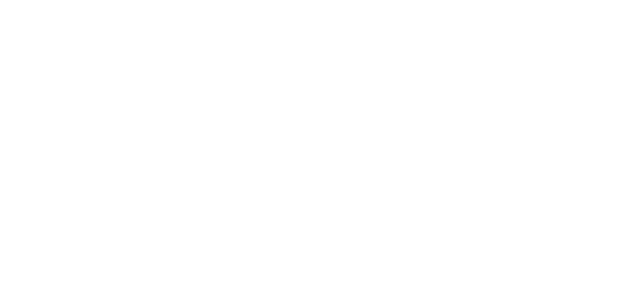
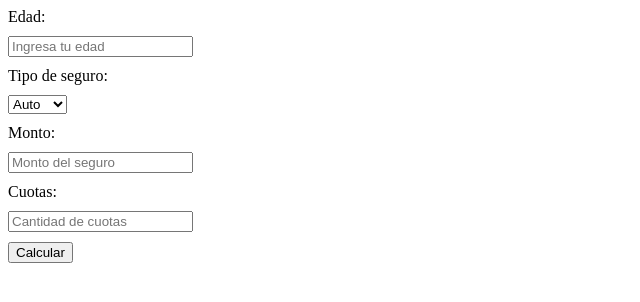
Before and after one commit to LuciaVila/proyecto-js-, a plain HTML site: page index.html in a window 1280 px wide. Shown: the whole page, without its empty margins (0-640 px from the left). Drawn offline with Linux system fonts and the light colour scheme.

Commit message:
cambios Js e index

```diff
--- /dev/null
+++ b/css/style.css
@@ -0,0 +1,7 @@
+#calculatorForm label,
+#calculatorForm input,
+#calculatorForm select,
+#calculatorForm button {
+  display: block;
+  margin-bottom: 10px;
+}
--- a/index.html
+++ b/index.html
@@ -1,11 +1,36 @@
 <!DOCTYPE html>
 <html lang="en">
+
 <head>
     <meta charset="UTF-8">
     <meta name="viewport" content="width=device-width, initial-scale=1.0">
+    <link rel="stylesheet" href="./css/style.css">
     <title>Document</title>
 </head>
+<form id="calculatorForm">
+    <label for="edad">Edad:</label>
+    <input type="number" id="edad" placeholder="Ingresa tu edad">
+
+    <label for="tipo">Tipo de seguro:</label>
+    <select id="tipo">
+        <option value="auto">Auto</option>
+        <option value="hogar">Hogar</option>
+        <option value="vida">Vida</option>
+    </select>
+
+    <label for="monto">Monto:</label>
+    <input type="number" id="monto" placeholder="Monto del seguro">
+
+    <label for="cuotas">Cuotas:</label>
+    <input type="number" id="cuotas" placeholder="Cantidad de cuotas">
+
+    <button type="button" onclick="calcularSeguro()">Calcular</button>
+</form>
+
+<p id="resultado"></p>
+
 <body>
     <script src="./js/index.js"></script>
 </body>
+
 </html>
--- a/js/index.js
+++ b/js/index.js
@@ -1,5 +1,10 @@
-//costo del seguro
-function calcularSeguro(edad, tipo) {
+//costo de seguro y pagos en cuotas
+function calcularSeguro() {
+    let edad = parseInt(document.getElementById("edad").value);
+    let tipo = document.getElementById("tipo").value;
+    let monto = parseFloat(document.getElementById("monto").value);
+    let cuotas = parseInt(document.getElementById("cuotas").value);
+
     let costo;
 
     if (tipo === 'auto') {
@@ -10,23 +15,11 @@ function calcularSeguro(edad, tipo) {
         costo = 150 + (edad - 18) * 30;
     }
 
-    return costo;
+    let pagoMensual = monto / cuotas;
+    let resultado = `El costo del seguro es: ${costo}, y el pago mensual es: ${pagoMensual}`;
+
+    document.getElementById("resultado").innerHTML = resultado;
 }
-
-let edadEjemplo = 25;
-let tipoEjemplo = 'auto';
-let costoSeguro = calcularSeguro(edadEjemplo, tipoEjemplo);
-console.log(`El costo del seguro para una persona de ${edadEjemplo} años y tipo de seguro ${tipoEjemplo} es: ${costoSeguro}`);
-
-//pagos en cuotas
-function calcularPagosEnCuotas(monto, cuotas) {
-    return monto / cuotas;
-}
-
-let monto = 1000;
-let cuotas = 12;
-let pagoMensual = calcularPagosEnCuotas(monto, cuotas);
-console.log("Pago mensual:", pagoMensual);
 
 //impuestos y descuentos.
 function calcularValorFinal(precio, impuestos, descuentos) {
@@ -53,5 +46,8 @@ let turnosEjemplo = [
     { tiempoEspera: 5 },
     { tiempoEspera: 20 }
 ];
+turnosEjemplo.push({ tiempoEspera: 12 });
+turnosEjemplo.push({ tiempoEspera: 18 });
+
 let tiempoPromedio = calcularTiempoPromedioEspera(turnosEjemplo);
 console.log(`El tiempo de espera promedio para ${turnosEjemplo.length} turnos registrados es: ${tiempoPromedio}`);
```
